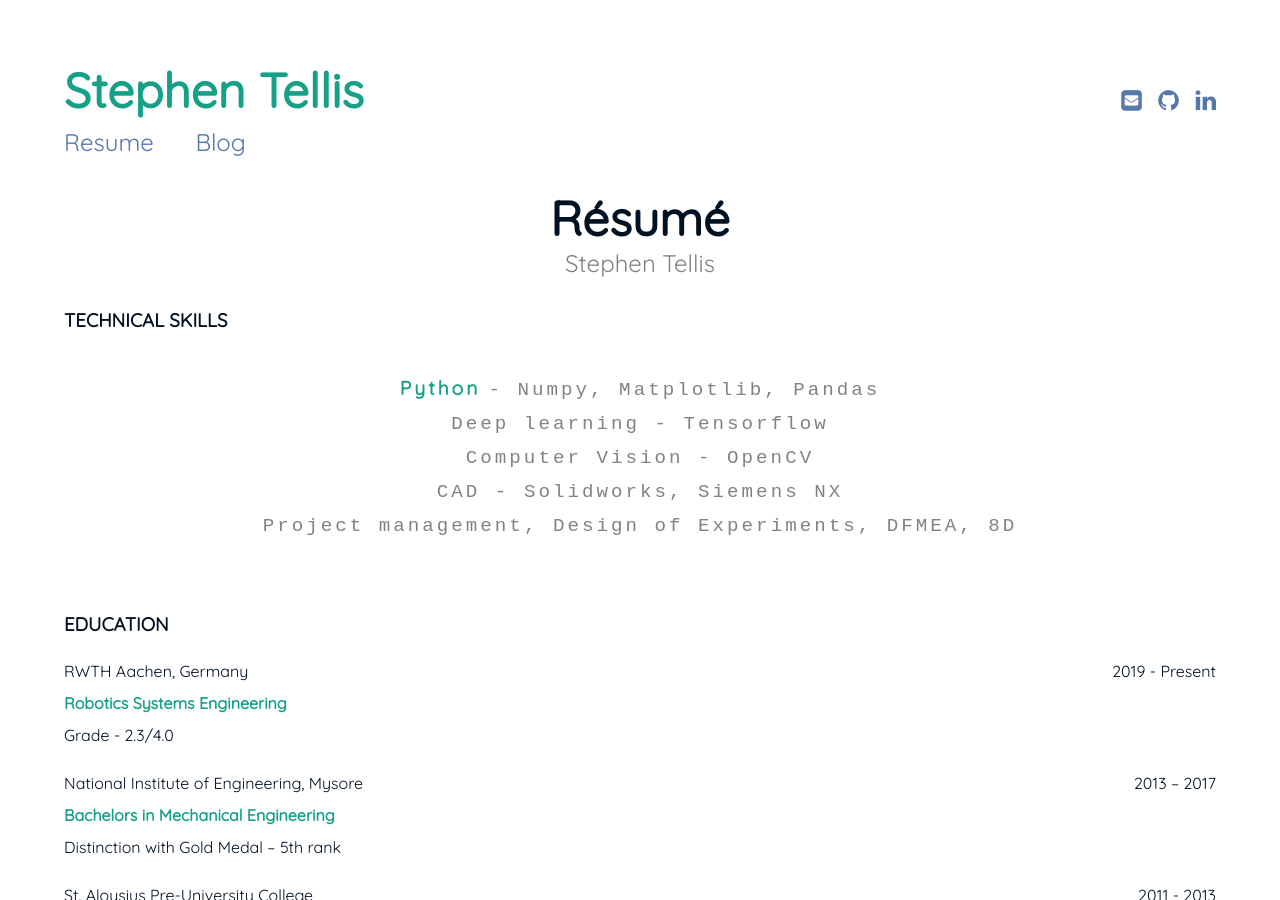
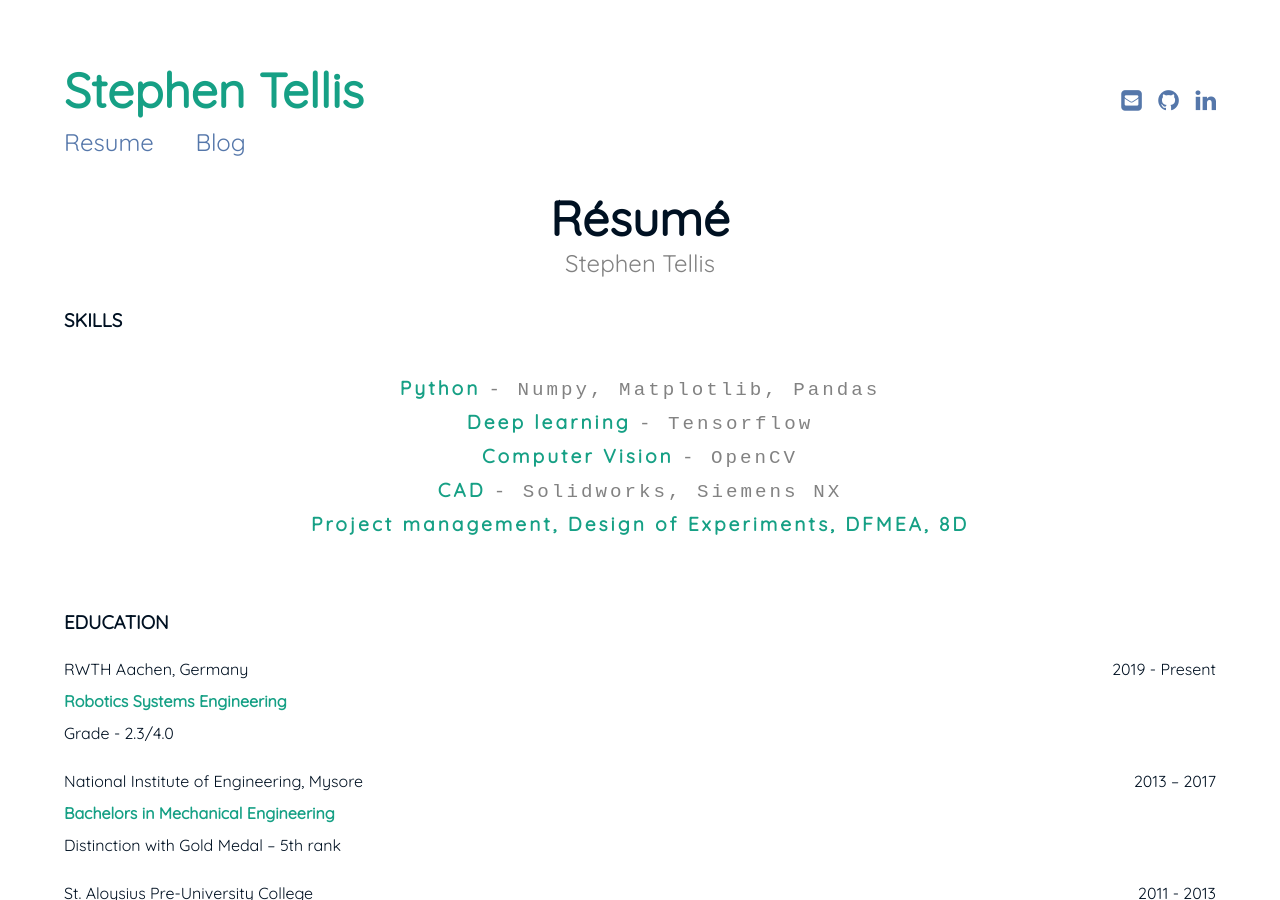
Before and after one commit to Stephen-Tellis/home, a Jekyll site: the page built from resume.md, in a window 1280 px wide and 900 px high. Built offline with Jekyll 4.4.1, drawn with Linux system fonts in a browser that asks for light colours.

Commit message:
Update resume.md

````diff
--- a/resume.md
+++ b/resume.md
@@ -7,12 +7,12 @@ subtitle: Stephen Tellis
 <!--<span style="float: right; "><a href="{{ '/assets/resume.pdf' | prepend: site.baseurl }}"><strong>> Download as PDF</strong></a> </span>
 <br>-->
 
-### TECHNICAL SKILLS
+### SKILLS
 > **Python** ```- Numpy, Matplotlib, Pandas ```
-``` Deep learning - Tensorflow ```
-``` Computer Vision - OpenCV ```
-``` CAD - Solidworks, Siemens NX ```
-``` Project management, Design of Experiments, DFMEA, 8D ```
+> **Deep learning** ```- Tensorflow ```
+> **Computer Vision** ```- OpenCV ```
+> **CAD** ```- Solidworks, Siemens NX ```
+> **Project management, Design of Experiments, DFMEA, 8D**
 
 
 ### EDUCATION
````
